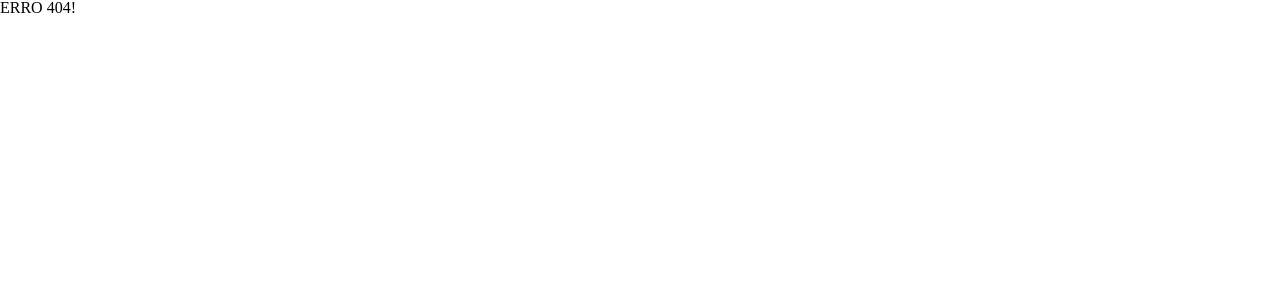
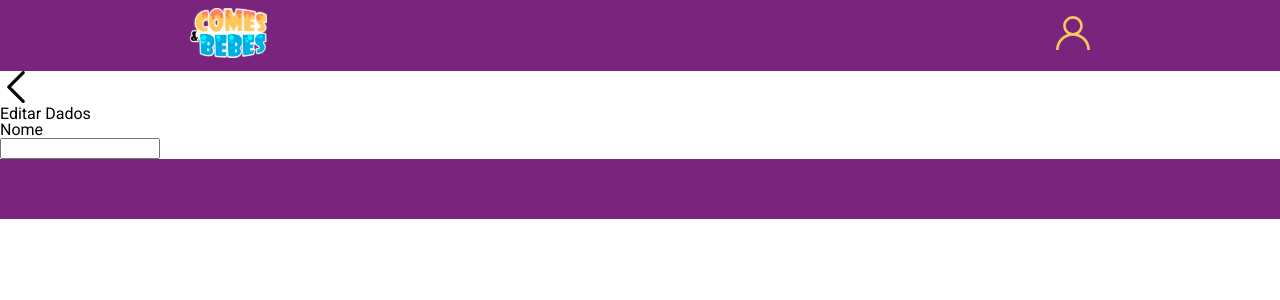
Before and after one commit to ThyagoFontenele/Projeto-final-deploy, a React (Create React App) app: page /edit-info-1 in a window 1280 px wide. Before the commit this address led to /404. Shown: the top 300 px of the page. Built offline with nearby package versions, Linux system fonts and the light colour scheme.

Commit message:
edit info 1

```diff
--- a/src/pages/EditInfo1/EditInfo1.jsx
+++ b/src/pages/EditInfo1/EditInfo1.jsx
@@ -0,0 +1,39 @@
+import React from 'react'
+import './EditInfo1.css'
+import Header from '../../components/Header/HeaderDeliveryman/HeaderDeliveryman'
+import ArrowBefore from '../../assets/images/before-point.svg'
+import { Link } from 'react-router-dom'
+import Footer from '../../components/Footer/Footer'
+
+function EditInfo1() {
+    return (
+        <div>
+            <header>
+                <Header/>
+            </header>
+
+            <main>
+                <div>
+                    <div>
+                        <Link className="arrow-home" to="/register"><img src={ArrowBefore} alt="arrow next"/></Link>
+                    </div>
+
+                    <div>
+                        <h2>Editar Dados</h2>
+                    </div>
+                </div>
+
+                <div>
+                    <form action="">
+                        <label htmlFor="">Nome</label><br />
+                        <input type="text" />
+                    </form>
+                </div>
+            </main>
+
+            <Footer/>
+        </div>
+    )
+}
+
+export default EditInfo1
--- a/src/routes/routes.js
+++ b/src/routes/routes.js
@@ -6,6 +6,7 @@ import Register from '../pages/Register/Register'
 import Forgot from '../pages/ForgotPassword/Forgot'
 import UserLogged from '../pages/UserLogged/UserLogged'
 import Deliveryman from '../pages/Deliveryman/Deliveryman'
+import EditInfo1 from '../pages/EditInfo1/EditInfo1'
 import { BrowserRouter as Router, Switch, Route, Redirect } from 'react-router-dom'
 function routes() {
     return (
@@ -36,6 +37,10 @@ function routes() {
                     <Deliveryman/>
                 </Route>
 
+                <Route exact path="/edit-info-1">
+                    <EditInfo1/>
+                </Route>
+
                 <Route exact path="/404">
                         <NotFound/>
                 </Route>
```
Also changed, not shown: src/assets/images/before-point.svg (added).
